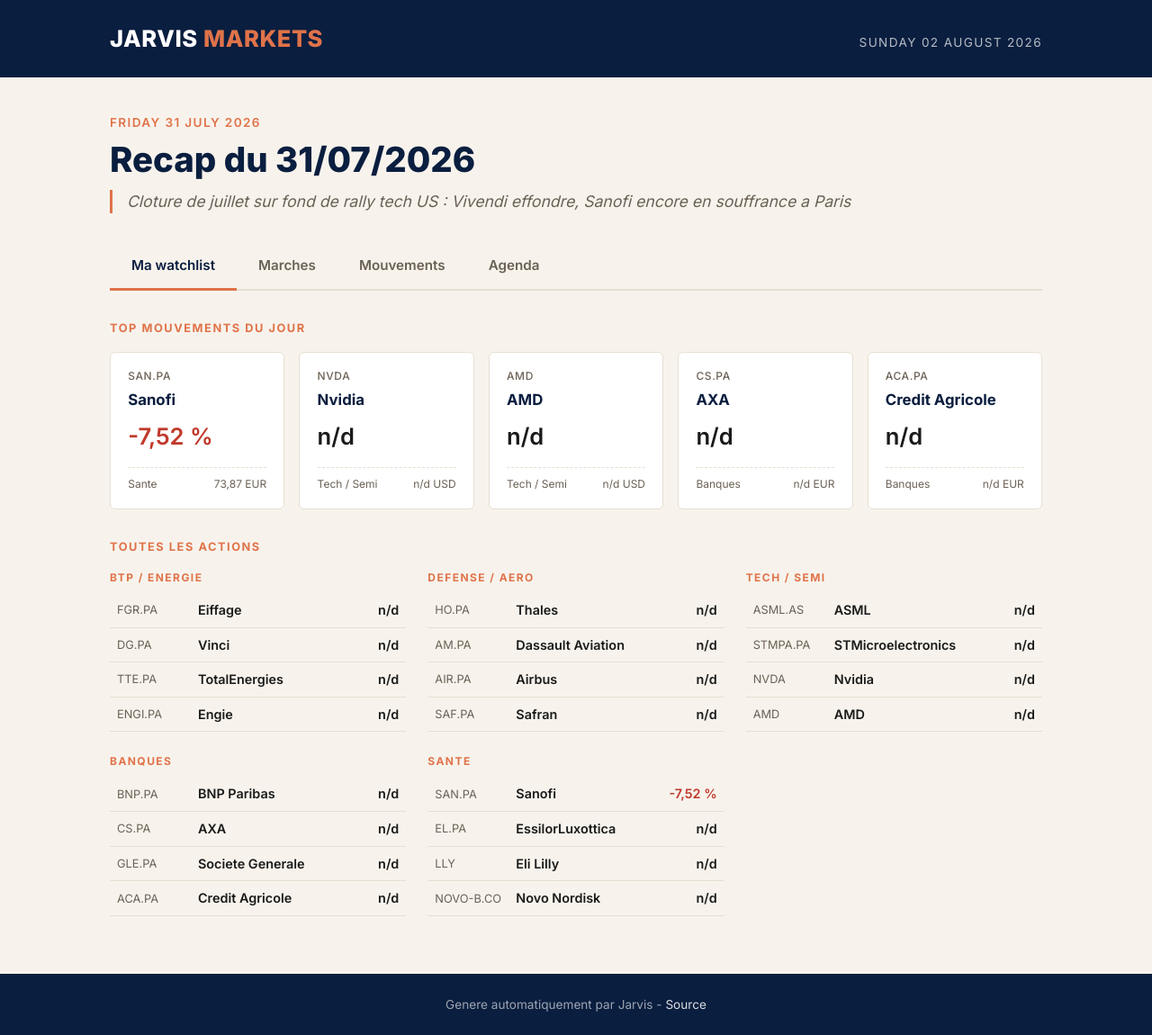
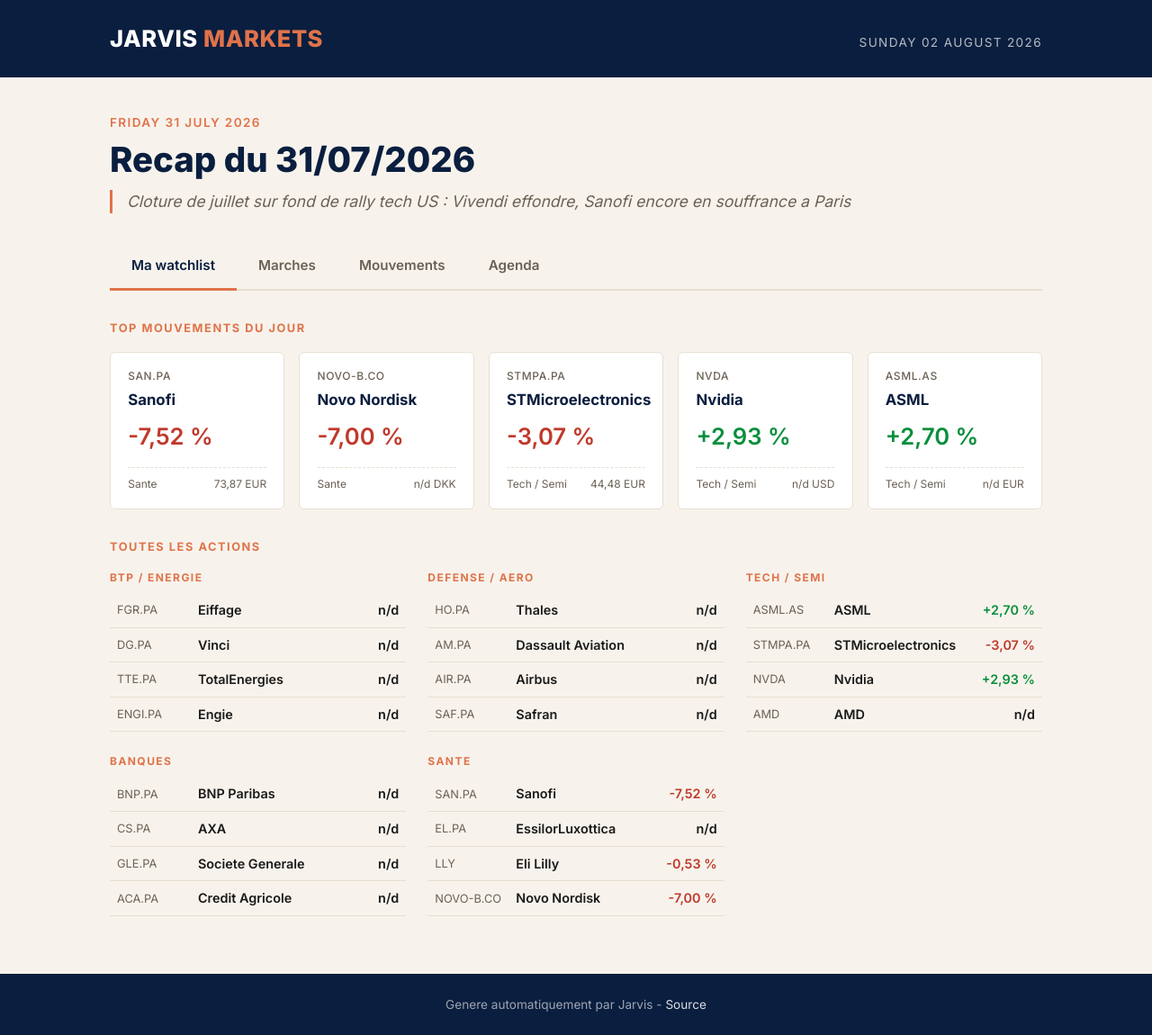
Before and after one commit to tongT43/jarvis-market-daily, a Jekyll site: the page built from _reports/2026-07-31.md, in a window 1280 px wide. Shown: the whole page at 90% size. Built offline with Jekyll 4.4.1, drawn with Linux system fonts in a browser that asks for light colours.

Commit message:
Daily market recap 2026-07-31
Co-Authored-By: Jarvis Market Bot <jarvis-bot@anthropic.local>

```diff
--- a/_reports/2026-07-31.md
+++ b/_reports/2026-07-31.md
@@ -17,10 +17,10 @@ indices:
   - { name: "EuroStoxx 50", value: "6 358", change: "+0,20 %" }
 watchlist_top:
   - { ticker: "SAN.PA", name: "Sanofi", sector: "Sante", change: "-7,52 %", price: "73,87 EUR" }
-  - { ticker: "NVDA", name: "Nvidia", sector: "Tech / Semi", change: "n/d", price: "n/d USD" }
-  - { ticker: "AMD", name: "AMD", sector: "Tech / Semi", change: "n/d", price: "n/d USD" }
-  - { ticker: "CS.PA", name: "AXA", sector: "Banques", change: "n/d", price: "n/d EUR" }
-  - { ticker: "ACA.PA", name: "Credit Agricole", sector: "Banques", change: "n/d", price: "n/d EUR" }
+  - { ticker: "NOVO-B.CO", name: "Novo Nordisk", sector: "Sante", change: "-7,00 %", price: "n/d DKK" }
+  - { ticker: "STMPA.PA", name: "STMicroelectronics", sector: "Tech / Semi", change: "-3,07 %", price: "44,48 EUR" }
+  - { ticker: "NVDA", name: "Nvidia", sector: "Tech / Semi", change: "+2,93 %", price: "n/d USD" }
+  - { ticker: "ASML.AS", name: "ASML", sector: "Tech / Semi", change: "+2,70 %", price: "n/d EUR" }
 watchlist_all:
   - { ticker: "FGR.PA", name: "Eiffage", sector: "BTP / Energie", change: "n/d" }
   - { ticker: "DG.PA", name: "Vinci", sector: "BTP / Energie", change: "n/d" }
@@ -30,9 +30,9 @@ watchlist_all:
   - { ticker: "AM.PA", name: "Dassault Aviation", sector: "Defense / Aero", change: "n/d" }
   - { ticker: "AIR.PA", name: "Airbus", sector: "Defense / Aero", change: "n/d" }
   - { ticker: "SAF.PA", name: "Safran", sector: "Defense / Aero", change: "n/d" }
-  - { ticker: "ASML.AS", name: "ASML", sector: "Tech / Semi", change: "n/d" }
-  - { ticker: "STMPA.PA", name: "STMicroelectronics", sector: "Tech / Semi", change: "n/d" }
-  - { ticker: "NVDA", name: "Nvidia", sector: "Tech / Semi", change: "n/d" }
+  - { ticker: "ASML.AS", name: "ASML", sector: "Tech / Semi", change: "+2,70 %" }
+  - { ticker: "STMPA.PA", name: "STMicroelectronics", sector: "Tech / Semi", change: "-3,07 %" }
+  - { ticker: "NVDA", name: "Nvidia", sector: "Tech / Semi", change: "+2,93 %" }
   - { ticker: "AMD", name: "AMD", sector: "Tech / Semi", change: "n/d" }
   - { ticker: "BNP.PA", name: "BNP Paribas", sector: "Banques", change: "n/d" }
   - { ticker: "CS.PA", name: "AXA", sector: "Banques", change: "n/d" }
@@ -40,8 +40,8 @@ watchlist_all:
   - { ticker: "ACA.PA", name: "Credit Agricole", sector: "Banques", change: "n/d" }
   - { ticker: "SAN.PA", name: "Sanofi", sector: "Sante", change: "-7,52 %" }
   - { ticker: "EL.PA", name: "EssilorLuxottica", sector: "Sante", change: "n/d" }
-  - { ticker: "LLY", name: "Eli Lilly", sector: "Sante", change: "n/d" }
-  - { ticker: "NOVO-B.CO", name: "Novo Nordisk", sector: "Sante", change: "n/d" }
+  - { ticker: "LLY", name: "Eli Lilly", sector: "Sante", change: "-0,53 %" }
+  - { ticker: "NOVO-B.CO", name: "Novo Nordisk", sector: "Sante", change: "-7,00 %" }
 movers_cac:
   hausses:
     - { name: "Schneider Electric", change: "+10,78 %" }
@@ -51,8 +51,9 @@ movers_cac:
     - { name: "Sanofi", change: "-7,52 %" }
 movers_sp:
   hausses:
+    - { name: "Microsoft", change: "+15,50 %" }
     - { name: "Amazon", change: "n/d" }
-    - { name: "Microsoft", change: "n/d" }
+    - { name: "Secteur tech XLK", change: "+5,20 %" }
   baisses:
     - { name: "Apple", change: "n/d" }
 secteurs:
```
